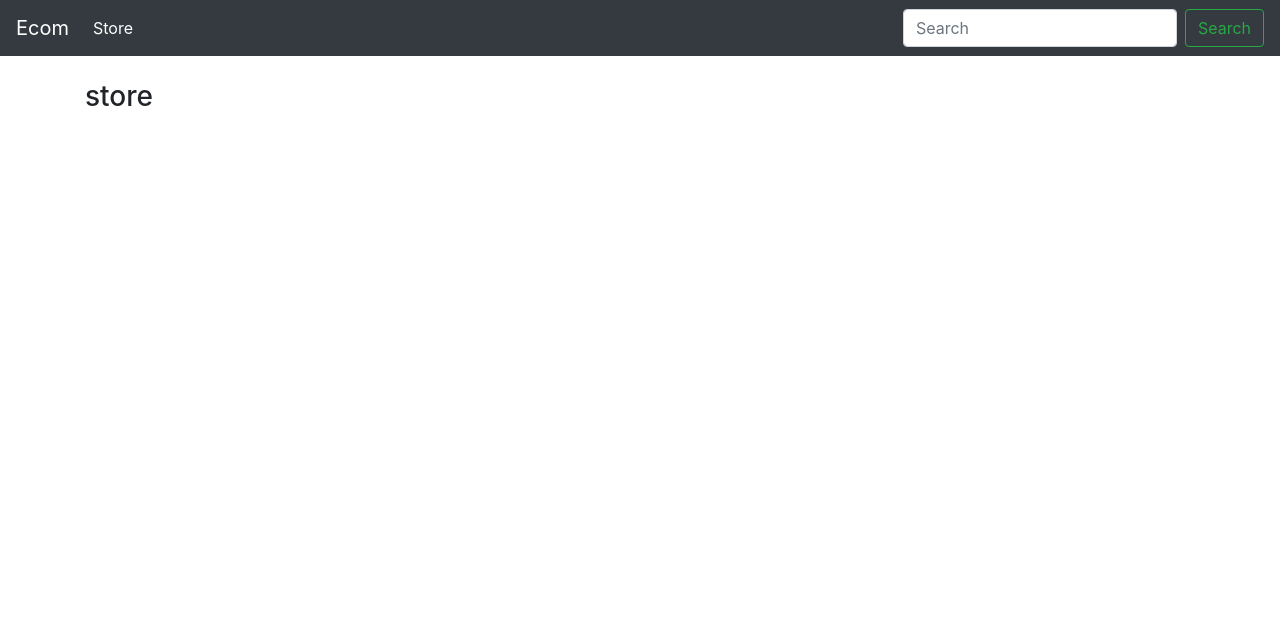
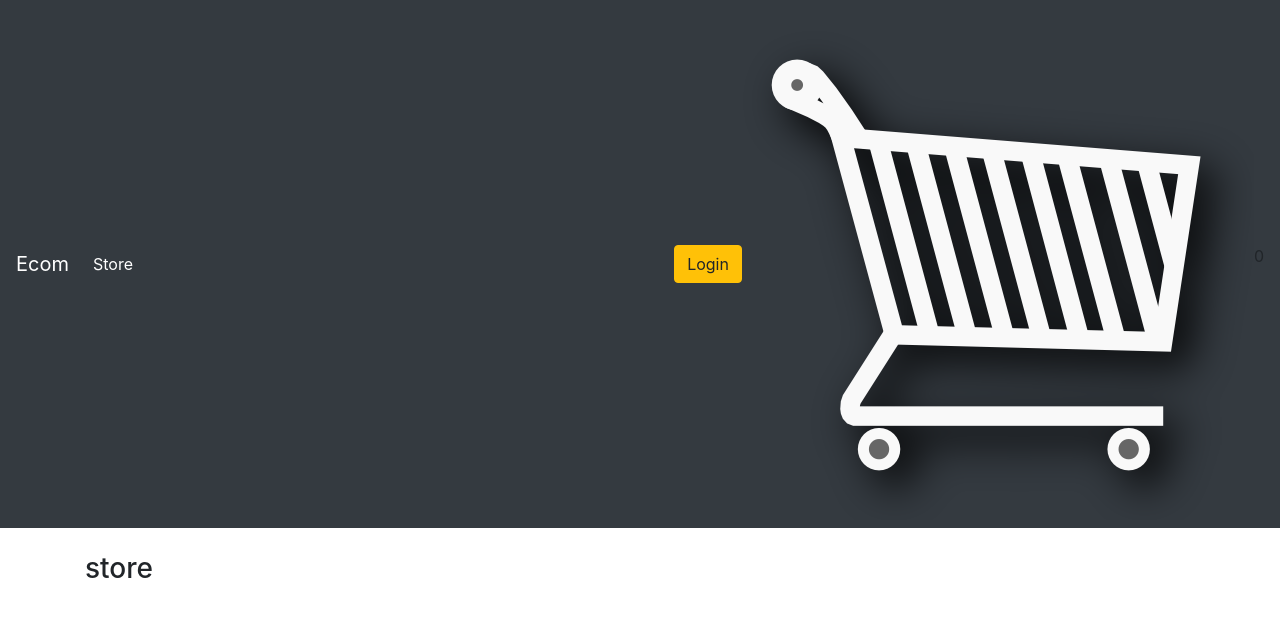
Before and after one commit to bellcastle88/E-commerce-Django, a Django app: page / in a window 1280 px wide. Shown: the top 617 px of the page. Run offline with Django 3.2, Linux system fonts and the light colour scheme; some libraries are stand-ins or nearby versions.

Commit message:
feature 10/05

```diff
--- a/store/templates/store/main.html
+++ b/store/templates/store/main.html
@@ -25,10 +25,15 @@
 	        <a class="nav-link" href="{% url 'store' %}">Store <span class="sr-only">(current)</span></a>
 	      </li>
 	    </ul>
-	    <form class="form-inline my-2 my-lg-0">
-	      <input class="form-control mr-sm-2" type="search" placeholder="Search" aria-label="Search">
-	      <button class="btn btn-outline-success my-2 my-sm-0" type="submit">Search</button>
-	    </form>
+		<div class="form-inline my-2 my-lg-0">
+			<a href="#"class="btn btn-warning">Login</a>
+
+			<a href="{% url 'cart' %}">
+			   <img  id="cart-icon" src="{% static 'images/cart.png' %}">
+		   </a>
+		   <p id="cart-total">0</p>
+
+	   </div>
 	  </div>
 	</nav>
 
```
